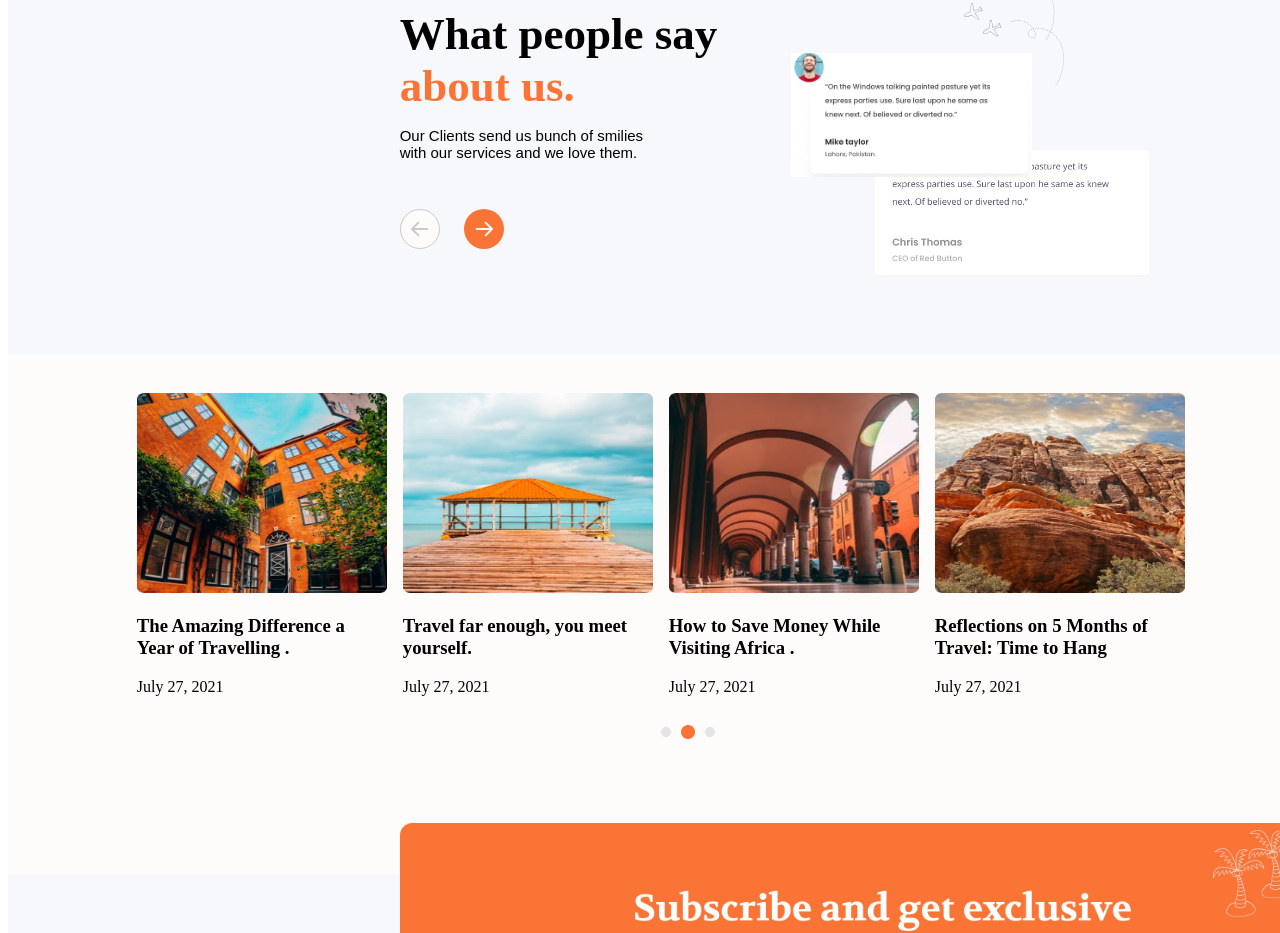
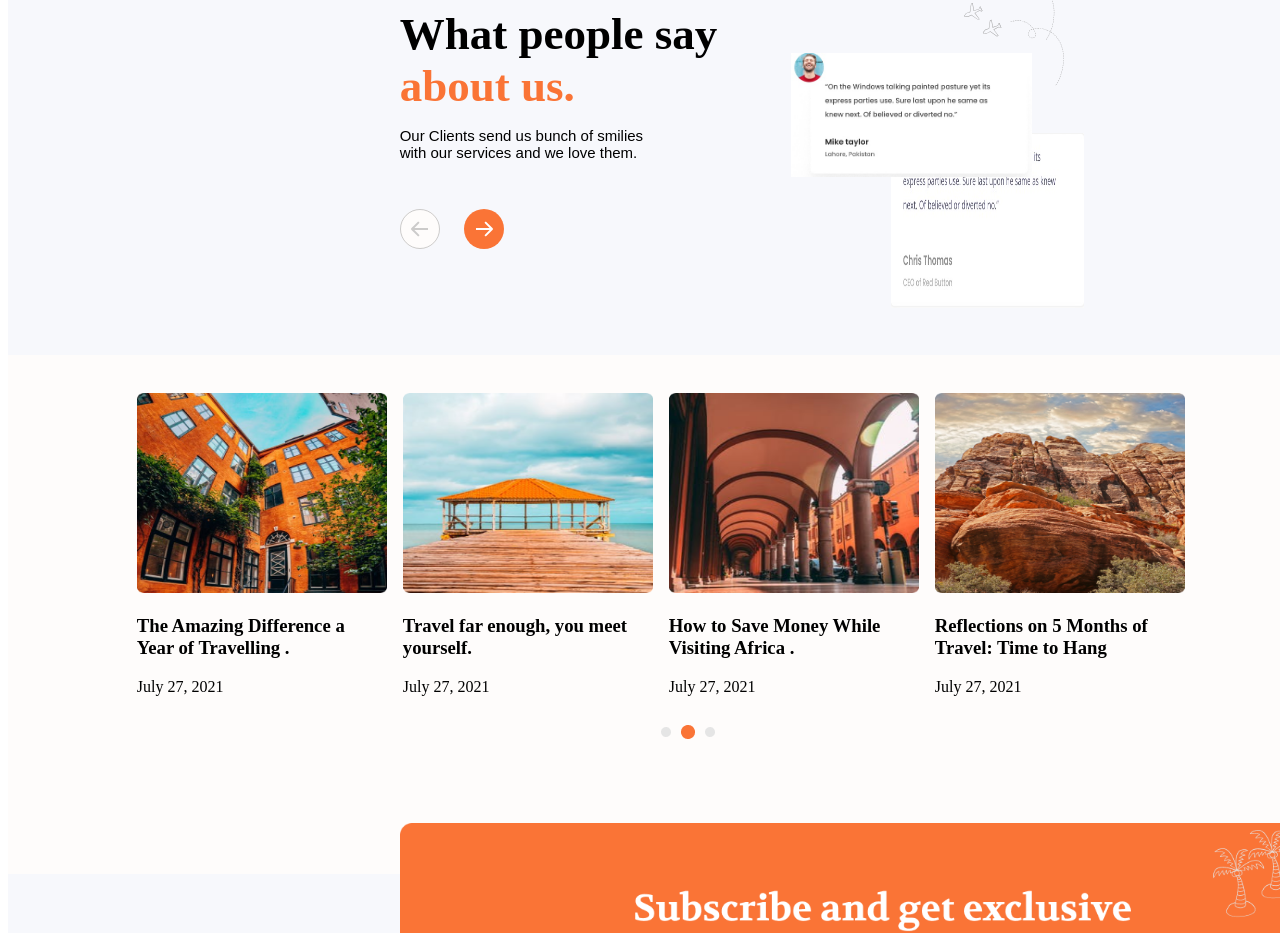
Before and after one commit to GowthamAbi/task-1, a plain HTML site: page index.html in a window 1280 px wide. Shown: the part 2650-3583 px from the top of the page. Drawn offline with Linux system fonts and the light colour scheme; a web font is replaced by a local one.

Commit message:
final complete

```diff
--- a/styles.css
+++ b/styles.css
@@ -545,13 +545,16 @@ color: #666666;
 
 .bottom-image {
   position: relative;
-  z-index: 1;
+  z-index: -0.5;
   height: 8em;
   margin-bottom: 1em;
-  margin-top: 9em;
-  margin-left: 9rem;
+  margin-top: 8rem;
+  margin-left: 10rem;
+  width: 40%;
+  height: 50%;
 
 }
+
 .top-image {
   position: absolute;
   z-index: 3;
```
